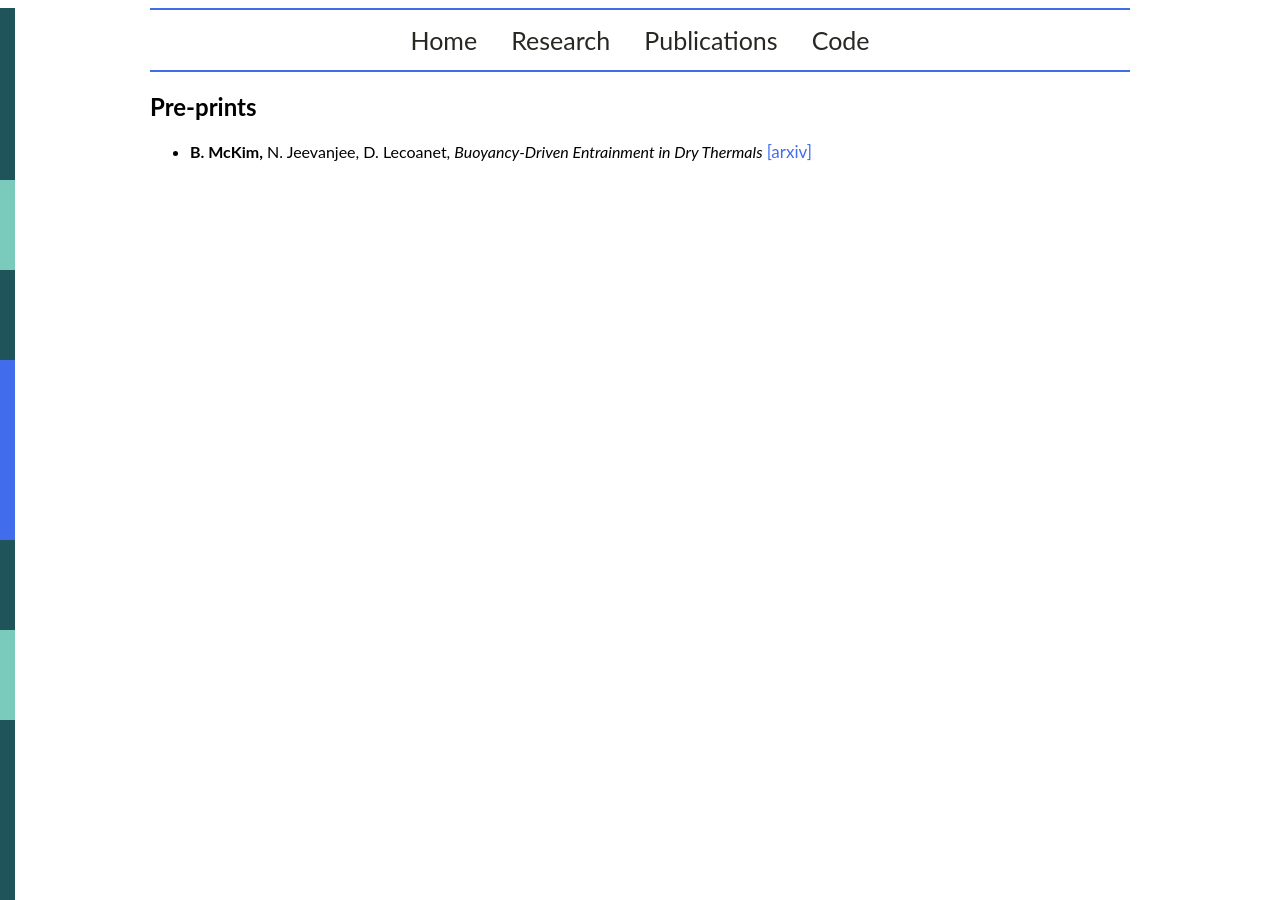
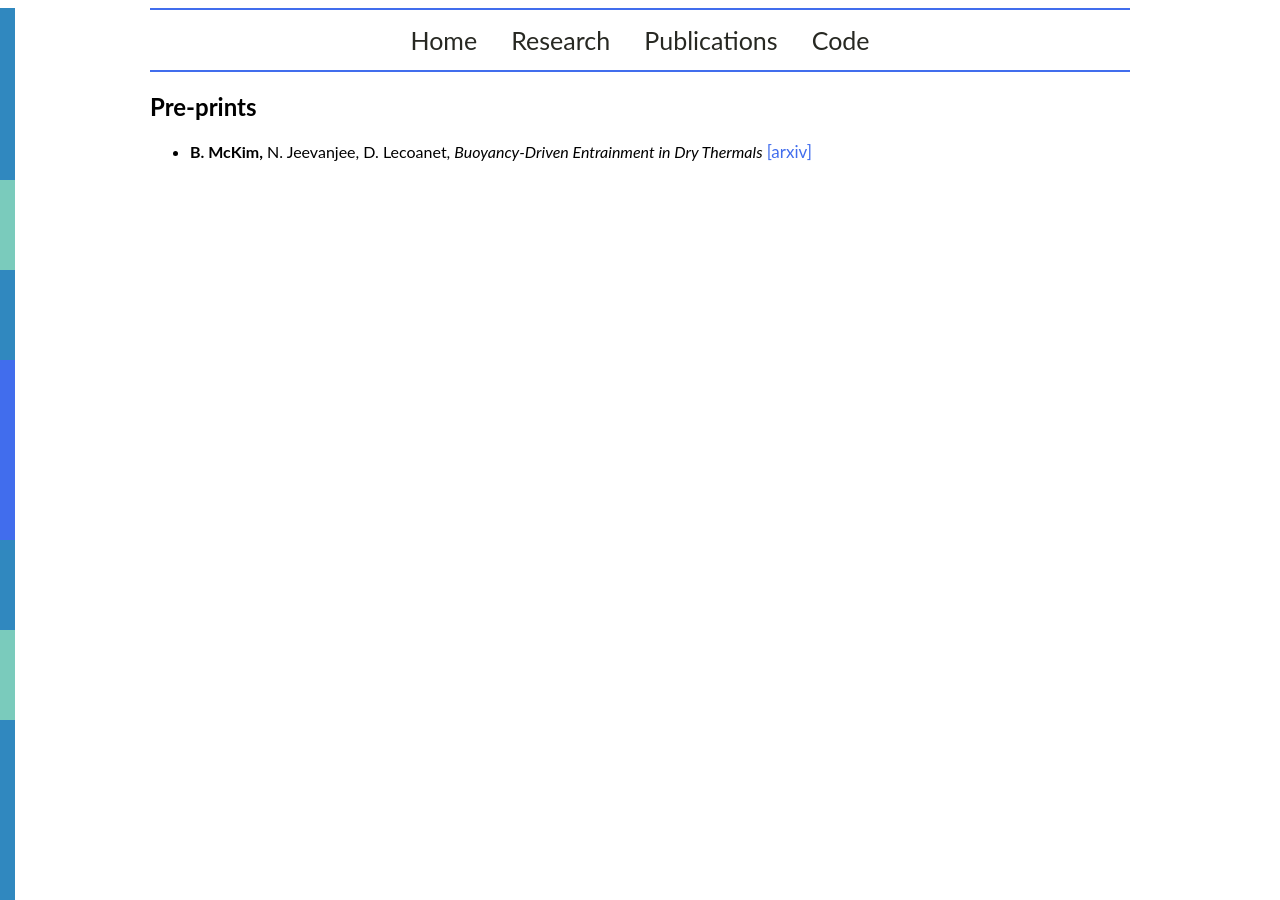
Before and after one commit to mckimb/mckimb.github.io, a Jekyll site: the page built from papers/index.html, in a window 1280 px wide. Built offline with Jekyll 4.4.1, drawn with Linux system fonts in a browser that asks for light colours.

Commit message:
Update main.css

```diff
--- a/css/main.css
+++ b/css/main.css
@@ -99,7 +99,7 @@ nav ul li, footer ul li {
     text-align:center;
 }
 .vl1 {
-  border-left: 15px solid #1f545b;
+  border-left: 15px solid #3088bf;
   margin-left: -150px;
   height: 20%;
   position: absolute;
@@ -112,7 +112,7 @@ nav ul li, footer ul li {
   position: absolute;
 }
 .vl3 {
-  border-left: 15px solid #1f545b;
+  border-left: 15px solid #3088bf;
   margin-left: -150px;
   height: 10%;
   top: 30%;
@@ -126,7 +126,7 @@ nav ul li, footer ul li {
   position: absolute;
 }
 .vl5 {
-  border-left: 15px solid #1f545b;
+  border-left: 15px solid #3088bf;
   margin-left: -150px;
   height: 10%;
   top: 60%;
@@ -140,7 +140,7 @@ nav ul li, footer ul li {
   position: absolute;
 }
 .vl7 {
-  border-left: 15px solid #1f545b;
+  border-left: 15px solid #3088bf;
   margin-left: -150px;
   height: 20%;
   top: 80%;
```
